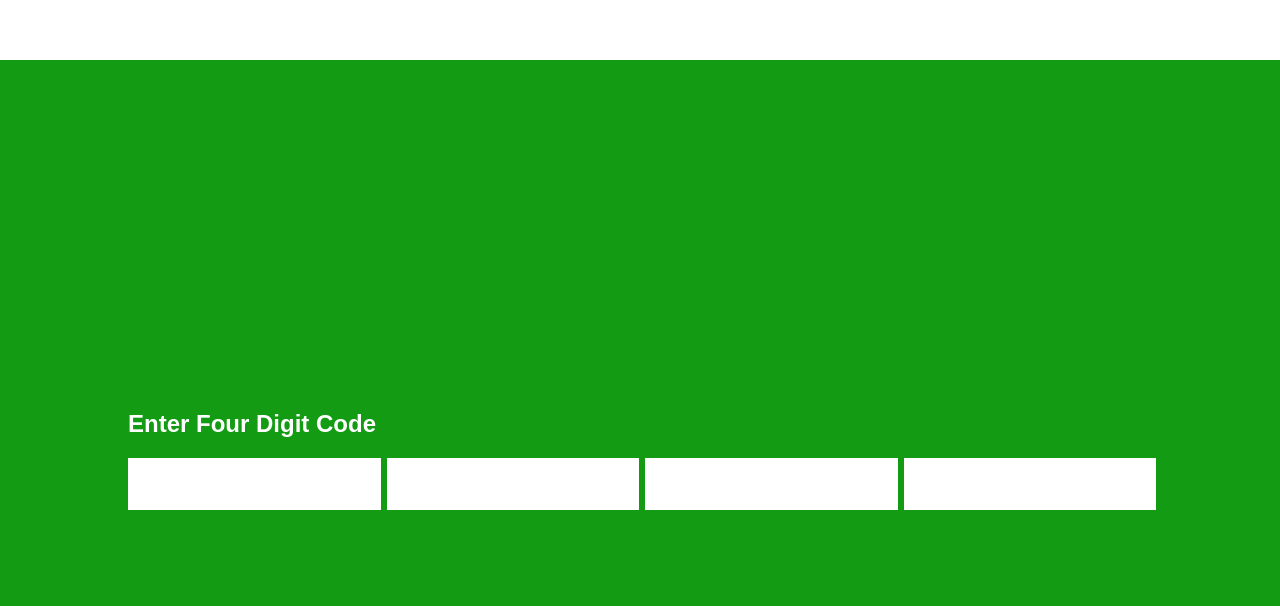
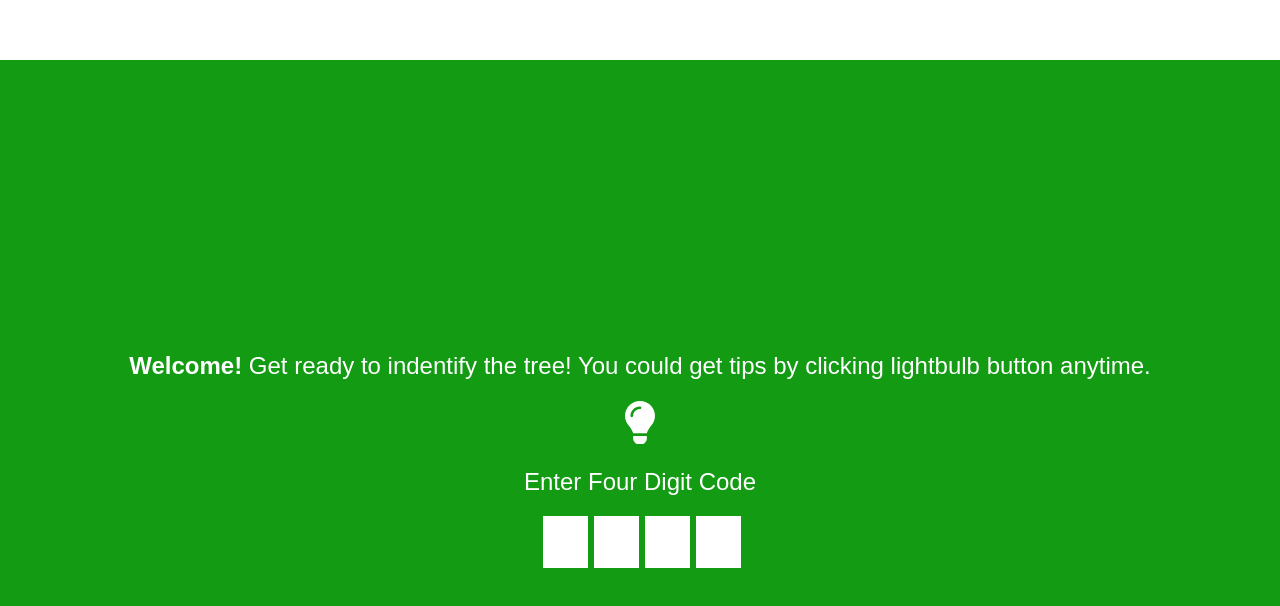
Before and after one commit to iceicery/trick-or-tree, a React (Create React App) app: page / in a window 1280 px wide. Shown: the part 2400-3006 px from the top of the page. Built offline with nearby package versions, Linux system fonts and the light colour scheme.

Commit message:
add welcome to code enter page

```diff
--- a/src/component/CodeEnter/CodeEnter.css
+++ b/src/component/CodeEnter/CodeEnter.css
@@ -5,12 +5,32 @@
   display: flex;
   flex-direction: column;
   justify-content: center;
+  align-items: center;
   gap: 20px;
 }
 
+.codeenter__cap {
+  font-weight: 800;
+}
 .codeenter__title {
+  font-weight: 300;
   color: #fff;
   margin: 0 10%;
+}
+
+.coddenter__button-img {
+  width: 30px;
+}
+
+.coddenter__button-tip {
+  background-color: transparent;
+  width: min-content;
+  border: none;
+}
+
+.codeenter__button-tip:hover {
+  cursor: pointer;
+  background-color: #000;
 }
 
 .codeenter__form {
--- a/src/component/CodeEnter/CodeEnter.js
+++ b/src/component/CodeEnter/CodeEnter.js
@@ -1,5 +1,6 @@
 import { useState, React } from 'react';
 import './CodeEnter.css';
+import lightbulb from '../../images/lightbulb-solid.svg';
 
 export default function CodeEnter() {
   const numOfFields = 4;
@@ -17,7 +18,7 @@ export default function CodeEnter() {
     if (value.length >= maxLength) {
       if (parseInt(fieldIndex, 10) < numOfFields) {
         const nextSibling = document.querySelector(
-          `input[name=ssn-${parseInt(fieldIndex, 10) + 1}]`
+          `input[name=${fieldName}-${parseInt(fieldIndex, 10) + 1}]`
         );
         if (nextSibling !== null) {
           nextSibling.focus();
@@ -31,7 +32,14 @@ export default function CodeEnter() {
   };
   return (
     <section className="codeenter">
-      <h1 className="codeenter__title">Enter Four Digit Code</h1>
+      <h2 className="codeenter__title">
+        <span className="codeenter__cap">Welcome! </span>Get ready to indentify
+        the tree! You could get tips by clicking lightbulb button anytime.
+      </h2>
+      <button className="coddenter__button-tip">
+        <img src={lightbulb} alt="tips" className="coddenter__button-img" />
+      </button>
+      <h2 className="codeenter__title">Enter Four Digit Code</h2>
       <form className="codeenter__form">
         <input
           type="text"
```
Also changed, not shown: src/component/Tips/Tips.js (added, +41 -0 lines), src/component/Tips/Tips.css (added), src/images/lightbulb-solid.svg (added).
